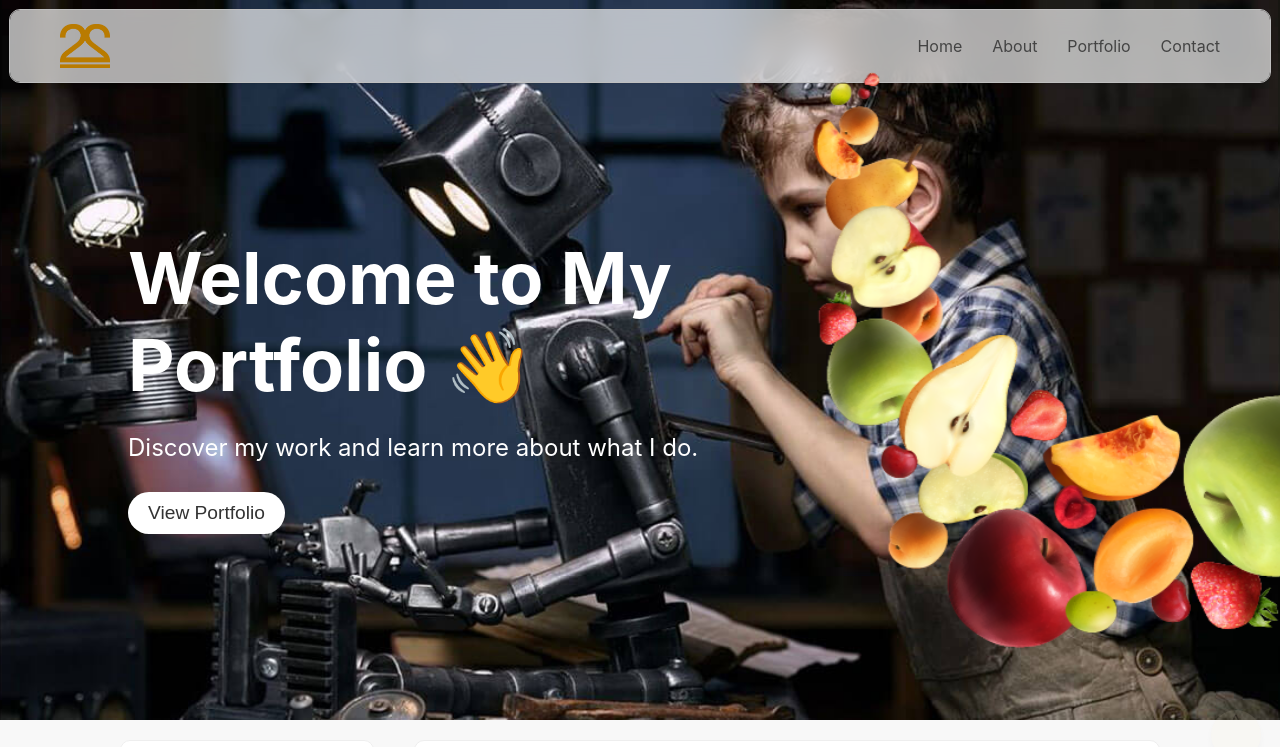
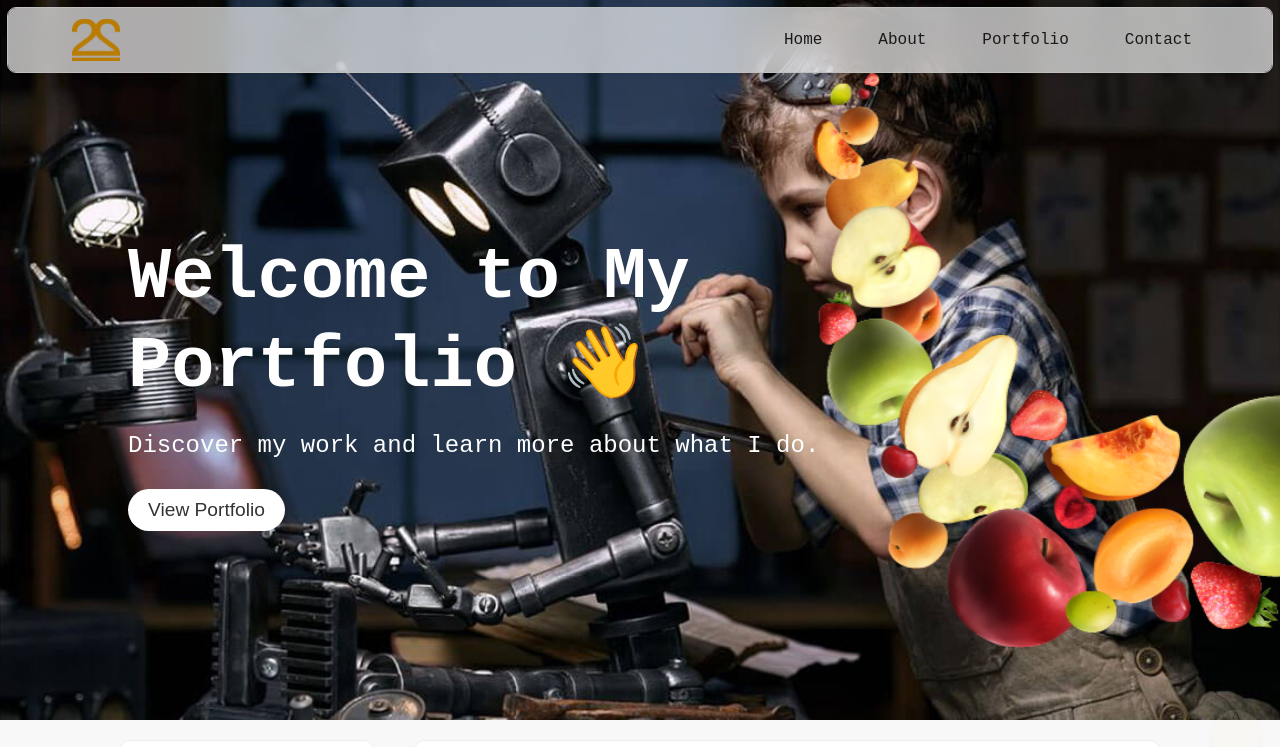
Before and after one commit to esmond-adjei/portfolio-website, a React (Create React App) app in the folder portfolio-front/: page / in a window 1280 px wide. Shown: the top 747 px of the page. Built offline with nearby package versions, Linux system fonts and the light colour scheme.

Commit message:
modified some files

```diff
--- a/portfolio-front/src/components/Header.js
+++ b/portfolio-front/src/components/Header.js
@@ -4,19 +4,19 @@ import React from 'react';
 
 function Header() {
     return (
+    <header>
         <div className='header'>
-            <header>
-                <img src={logoGold} alt='golden logo' />
+                <img src={logoGold} alt='golden logo' className='logo' />
                 <nav>
                     <ul>
-                        <li><a href="#home">Home</a></li>
-                        <li><a href="#about">About</a></li>
-                        <li><a href="#portfolio">Portfolio</a></li>
-                        <li><a href="#contact">Contact</a></li>
+                        <li><a href="#home" className='nav__links'>Home</a></li>
+                        <li><a href="#about" className='nav__links'>About</a></li>
+                        <li><a href="#portfolio" className='nav__links'>Portfolio</a></li>
+                        <li><a href="#contact" className='nav__links'>Contact</a></li>
                     </ul>
                 </nav>
-            </header>
         </div>
+    </header>
     );
 }
 
--- a/portfolio-front/src/style/component-styles/Header.css
+++ b/portfolio-front/src/style/component-styles/Header.css
@@ -1,38 +1,43 @@
-.header {
-    padding: 10px;
+header {
+    width: 100%;
+    padding: 8px;
     position: fixed;
-    width: 100%;
     top: 0px;
     z-index: 1;
 }
 
-header {
+.header {
+    height: 64px;
+    padding: 8px 64px;
+    border-radius: 8px;
+    backdrop-filter: blur(16px);
+    background-color: #ffffffaa;
+    outline: thin solid #bfbfbf;
+    box-shadow: 0px 1px 3px rgba(0, 0, 0, 0.1);
     display: flex;
     justify-content: space-between;
     align-items: center;
-    padding: 10px 50px;
-    backdrop-filter: blur(12px);
-    background-color: #ffffffaa;
-    box-shadow: 0px 1px 3px rgba(0, 0, 0, 0.1);
-    outline: thin solid #bfbfbf;
 }
 
-header img {
-    width: 50px;
+header .logo {
+    width: 48px;
 }
 
 nav ul {
     display: flex;
-    gap: 30px;
+    gap: 24px;
     list-style: none;
 }
 
-nav li a {
-    color: #444;
-    text-decoration: none;
-    transition: color 0.2s ease-in-out;
+.nav__links {
+    padding: 8px 16px;
+    border-radius: 24px;
+    color: var(--dark-text);
+    background-color: inherit;
+    transition: all 0.2s ease-in-out;
 }
 
-nav li a:hover {
-    color: #1a1a1a;
+.nav__links:hover {
+    color: var(--light-text);
+    background-color: var(--primary-color);
 }
--- a/portfolio-front/src/style/global.css
+++ b/portfolio-front/src/style/global.css
@@ -31,6 +31,14 @@
     box-sizing: border-box;
 }
 
+body {
+    font-family: 'poppins', 'montserrat', monospace;
+}
+
+a {
+    text-decoration: none;
+}
+
 /* development styles */
 .dev--border {
     border: 3px solid green;
```
